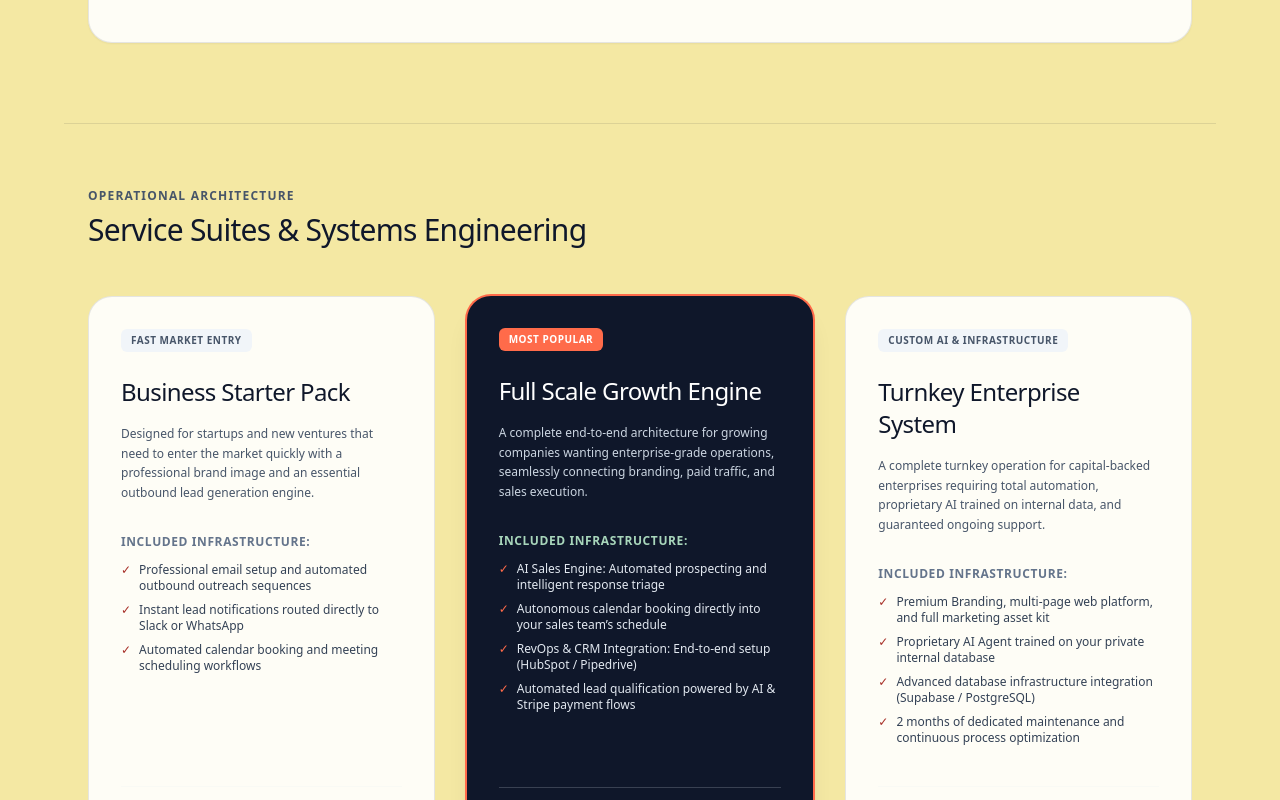
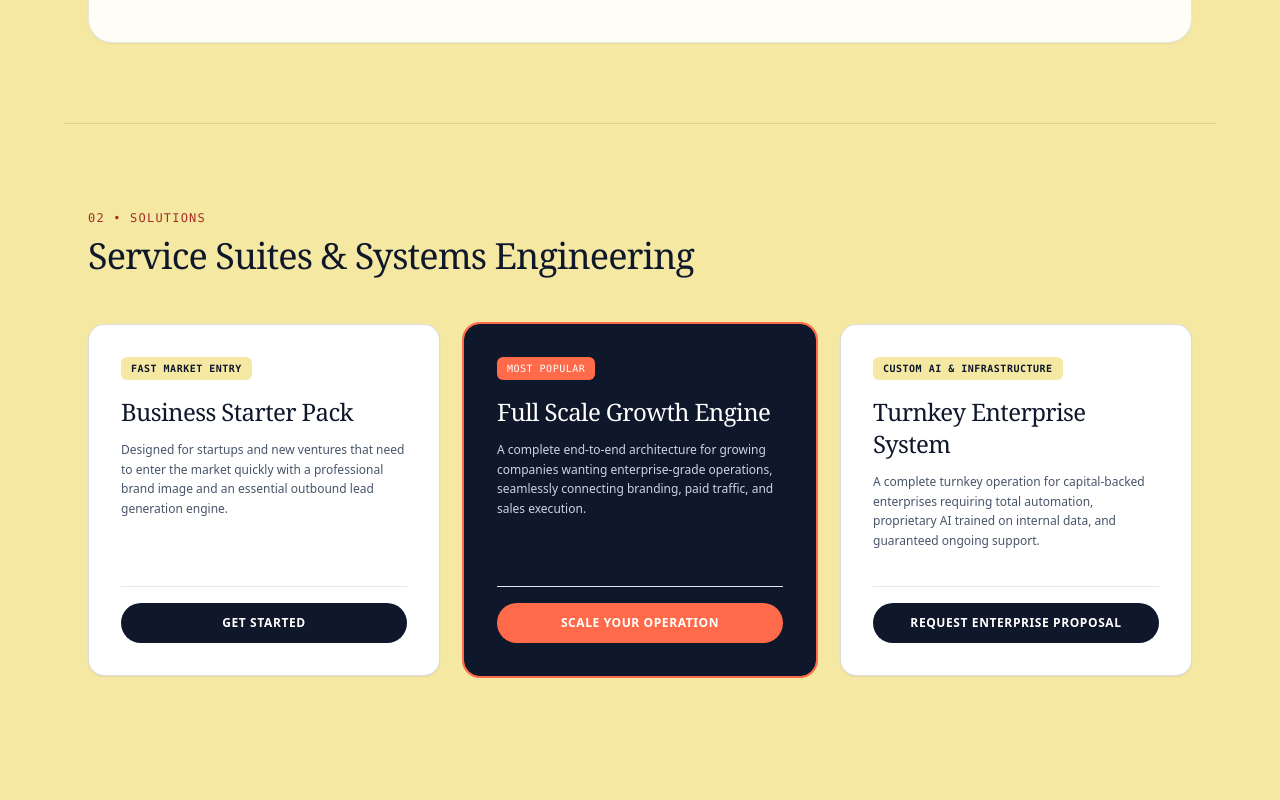
Before and after one commit to goncalo-mateus/AMOG-SOLUTIONS, a Next.js app: page / in a window 1280 px wide. Shown: the part 1020-1820 px from the top of the page. Built offline with nearby package versions, Linux system fonts and the light colour scheme.

Commit message:
Update page.tsx

```diff
--- a/src/app/page.tsx
+++ b/src/app/page.tsx
@@ -72,7 +72,7 @@ export default function Home() {
         initial={{ y: -20, opacity: 0 }}
         animate={{ y: 0, opacity: 1 }}
         transition={{ duration: 0.6 }}
-        className="fixed top-0 left-0 right-0 z-50 bg-[#0F172A]/80 backdrop-blur-md border-b border-white/10 text-white"
+        className="fixed top-0 left-0 right-0 z-50 bg-[#0F172A]/85 backdrop-blur-md border-b border-white/10 text-white"
       >
         <div className="max-w-6xl mx-auto px-6 py-4 flex justify-between items-center">
 
@@ -135,7 +135,7 @@ export default function Home() {
 
           <div className="absolute inset-0 bg-slate-950/65 backdrop-brightness-90"></div>
 
-          {/* Degrau suave para fundir com a cor amarela base da página */}
+          {/* Transição suave de gradiente para a cor amarela base */}
           <div className="absolute inset-x-0 bottom-0 h-24 bg-gradient-to-t from-[#F4E8A3] to-transparent"></div>
         </div>
 
@@ -187,7 +187,7 @@ export default function Home() {
             </motion.div>
           </motion.div>
 
-          {/* Right Frame */}
+          {/* Frame Direito */}
           <motion.div
             initial={{ opacity: 0, scale: 0.9 }}
             animate={{ opacity: 1, scale: 1 }}
@@ -229,8 +229,8 @@ export default function Home() {
         </motion.div>
       </section>
 
-      {/* ================= PACKAGES SECTION ================= */}
-      <section id="packages" className="py-16 px-6 max-w-6xl mx-auto border-t border-[#0F172A]/10">
+      {/* ================= PACKAGES / QUADRADOS DE SERVIÇOS ================= */}
+      <section id="packages" className="py-20 px-6 max-w-6xl mx-auto border-t border-[#0F172A]/10">
         <motion.div
           initial="hidden"
           whileInView="visible"
@@ -238,72 +238,57 @@ export default function Home() {
           variants={fadeInUp}
           className="mb-12"
         >
-          <h2 className="text-xs font-bold tracking-widest uppercase text-slate-600">
-            Operational Architecture
+          <span className="text-xs font-mono uppercase tracking-widest text-[#A62D26]">
+            02 • SOLUTIONS
+          </span>
+          <h2 className="mt-2 text-3xl sm:text-4xl font-serif tracking-tight text-[#0F172A]">
+            Service Suites & Systems Engineering
           </h2>
-          <p className="mt-2 text-3xl font-normal tracking-tight text-[#0F172A]">
-            Service Suites & Systems Engineering
-          </p>
         </motion.div>
 
+        {/* Grelha de Quadrados Perfeitos */}
         <motion.div
           initial="hidden"
           whileInView="visible"
           viewport={{ once: true, margin: "-50px" }}
           variants={staggerContainer}
-          className="grid grid-cols-1 lg:grid-cols-3 gap-8 items-stretch"
+          className="grid grid-cols-1 md:grid-cols-3 gap-6 items-stretch"
         >
           {packages.map((pkg, idx) => (
             <motion.div
               key={idx}
               variants={fadeInUp}
-              whileHover={{ y: -8, transition: { duration: 0.3 } }}
-              className={`p-8 rounded-3xl flex flex-col justify-between transition-all duration-300 ${
+              whileHover={{ y: -6, transition: { duration: 0.2 } }}
+              className={`p-8 aspect-square flex flex-col justify-between border rounded-2xl transition-all duration-300 shadow-sm hover:shadow-md ${
                 pkg.featured
-                  ? "bg-[#0F172A] text-white shadow-xl ring-2 ring-[#FF6B4A]"
-                  : "bg-white/90 backdrop-blur-sm text-[#0F172A] border border-[#0F172A]/10 hover:shadow-lg"
+                  ? "bg-[#0F172A] text-white border-[#0F172A] ring-2 ring-[#FF6B4A]"
+                  : "bg-white text-[#0F172A] border-[#0F172A]/15 hover:border-[#0F172A]/40"
               }`}
             >
               <div>
-                <div className="flex justify-between items-center gap-2">
-                  <span className={`text-[10px] font-bold tracking-wider uppercase px-2.5 py-1 rounded-md ${
-                    pkg.featured ? "bg-[#FF6B4A] text-white" : "bg-slate-100 text-slate-600"
+                <div className="flex justify-between items-center gap-2 mb-4">
+                  <span className={`text-[10px] font-mono tracking-wider uppercase px-2.5 py-1 rounded-md ${
+                    pkg.featured ? "bg-[#FF6B4A] text-white" : "bg-[#F4E8A3] text-[#0F172A] font-bold"
                   }`}>
                     {pkg.badge}
                   </span>
                 </div>
 
-                <h3 className="mt-6 text-2xl font-medium tracking-tight">
+                <h3 className="text-2xl font-serif font-medium tracking-tight">
                   {pkg.name}
                 </h3>
 
-                <p className={`mt-4 text-xs font-light leading-relaxed ${
+                <p className={`mt-3 text-xs font-light leading-relaxed ${
                   pkg.featured ? "text-slate-300" : "text-slate-600"
                 }`}>
                   {pkg.summary}
                 </p>
-
-                <div className="mt-8 space-y-3">
-                  <p className={`text-xs font-bold tracking-wider uppercase ${
-                    pkg.featured ? "text-[#A8D6BB]" : "text-slate-500"
-                  }`}>
-                    Included Infrastructure:
-                  </p>
-                  <ul className="space-y-2 text-xs font-light">
-                    {pkg.features.map((feat, fIdx) => (
-                      <li key={fIdx} className="flex items-start gap-2">
-                        <span className={pkg.featured ? "text-[#FF6B4A]" : "text-[#A62D26]"}>✓</span>
-                        <span className={pkg.featured ? "text-slate-200" : "text-slate-700"}>{feat}</span>
-                      </li>
-                    ))}
-                  </ul>
-                </div>
               </div>
 
-              <div className="mt-10 pt-6 border-t border-slate-200/20">
+              <div className="pt-4 border-t border-current/10">
                 <a
                   href="mailto:contacto@amog.pt"
-                  className={`block w-full text-center py-3 px-6 rounded-full text-xs font-semibold transition-all ${
+                  className={`block w-full text-center py-3 px-4 rounded-full text-xs font-semibold tracking-wider uppercase transition-all ${
                     pkg.featured
                       ? "bg-[#FF6B4A] text-white hover:bg-opacity-90"
                       : "bg-[#0F172A] text-white hover:bg-[#FF6B4A]"
```
